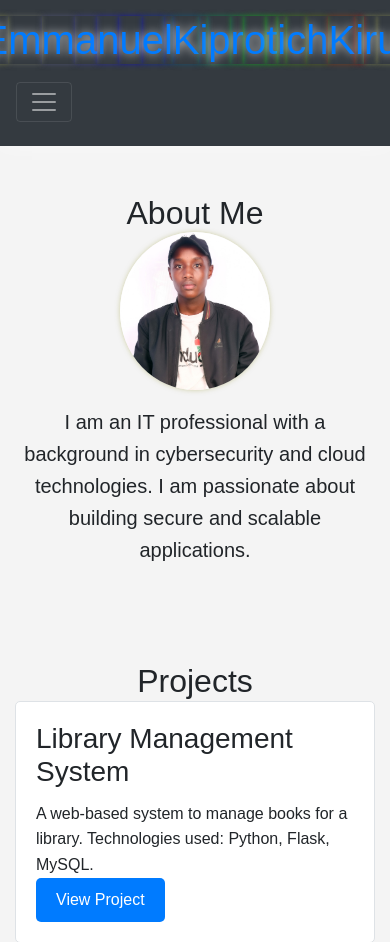
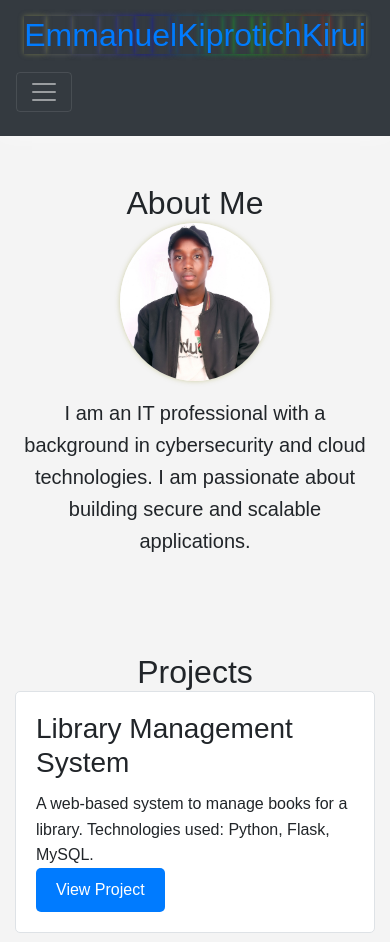
Before and after one commit to emmanuelkirui/portfolio-website, a plain HTML site: page index.html in a window 390 px wide. Shown: the top 942 px of the page. Drawn offline with nearby package versions, Linux system fonts and the light colour scheme.

Commit message:
Update style.css

```diff
--- a/style.css
+++ b/style.css
@@ -27,10 +27,17 @@ header {
     padding: 20px 0;
     text-align: center;
     box-shadow: 0 0 20px rgba(255, 255, 255, 0.5); /* Glow effect for header */
+    word-wrap: break-word; /* Allows long words to break into a new line if necessary */
 }
 
 header h1 {
-    margin-bottom: 10px;
+     margin-bottom: 10px;
+    font-size: 3rem; /* Adjust the default font size */
+    display: flex; /* Use flexbox for layout */
+    justify-content: center; /* Center the text */
+    color: transparent; /* Make text transparent for the glow effect */
+    text-shadow: 0 0 10px rgba(255, 255, 255, 0.8); /* Basic shadow for better visibility */
+    overflow-wrap: break-word; /* Prevent text overflow */
 }
 
 .navbar {
@@ -334,6 +341,10 @@ h1 span:nth-child(21) { animation-delay: 1.9s; }
 
 /* Responsive Design */
 @media (max-width: 768px) {
+    header h1 {
+        font-size: 2.5rem; /* Decrease font size on smaller screens */
+        text-shadow: none; /* Optionally remove the glow effect on smaller devices */
+    }
     .carousel-item img {
         height: auto; /* Maintain aspect ratio */
     }
@@ -343,6 +354,9 @@ h1 span:nth-child(21) { animation-delay: 1.9s; }
 }
 
 @media (max-width: 576px) {
+    header h1 {
+        font-size: 2rem; /* Further decrease font size on very small screens */
+    }
     .carousel-item {
         flex-direction: column; /* Stack images vertically on very small screens */
     }
@@ -380,6 +394,7 @@ h1 span:nth-child(21) { animation-delay: 1.9s; }
     border-radius: 5px;
     transition: background-color 0.3s;
     justify-content: space-between;
+    position: relative;
   }
 
   .btn-primary:hover {
```
